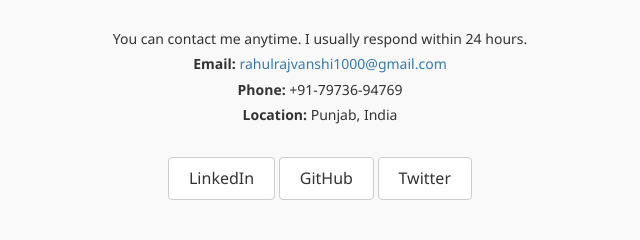
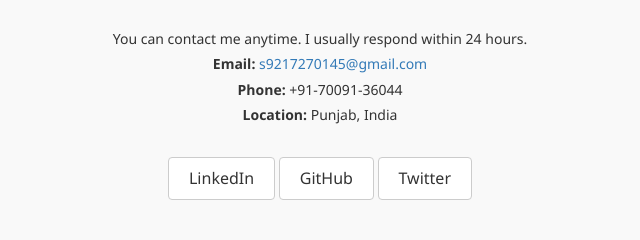
Before and after one commit to sunaina22-2/portfolio, a plain HTML site: page contact.html in a window 1280 px wide. Shown: the part 396-636 px from the top of the page, 320-960 px from the left. Drawn offline with nearby package versions, Linux system fonts and the light colour scheme.

Commit message:
contact.html

```diff
--- a/contact.html
+++ b/contact.html
@@ -37,8 +37,8 @@
 <section class="container text-center section">
   <h2>📬 Reach Out</h2>
   <p>You can contact me anytime. I usually respond within 24 hours.</p>
-  <p><strong>Email:</strong> <a href="mailto:rahulrajvanshi1000@gmail.com">rahulrajvanshi1000@gmail.com</a></p>
-  <p><strong>Phone:</strong> +91-79736-94769</p>
+  <p><strong>Email:</strong> <a href="mailto:s9217270145@gmail.com">s9217270145@gmail.com</a></p>
+  <p><strong>Phone:</strong> +91-70091-36044</p>
   <p><strong>Location:</strong> Punjab, India</p>
 
   <div style="margin: 30px 0;">
```
